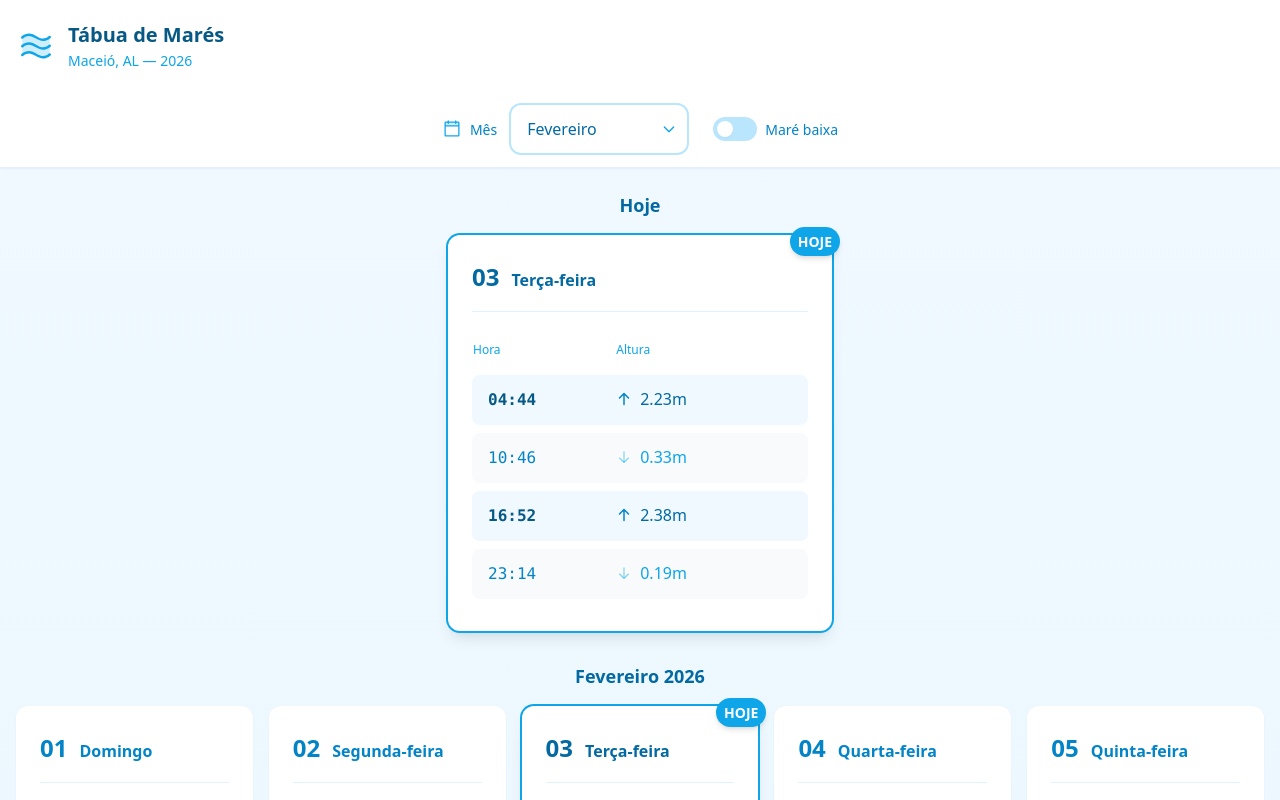
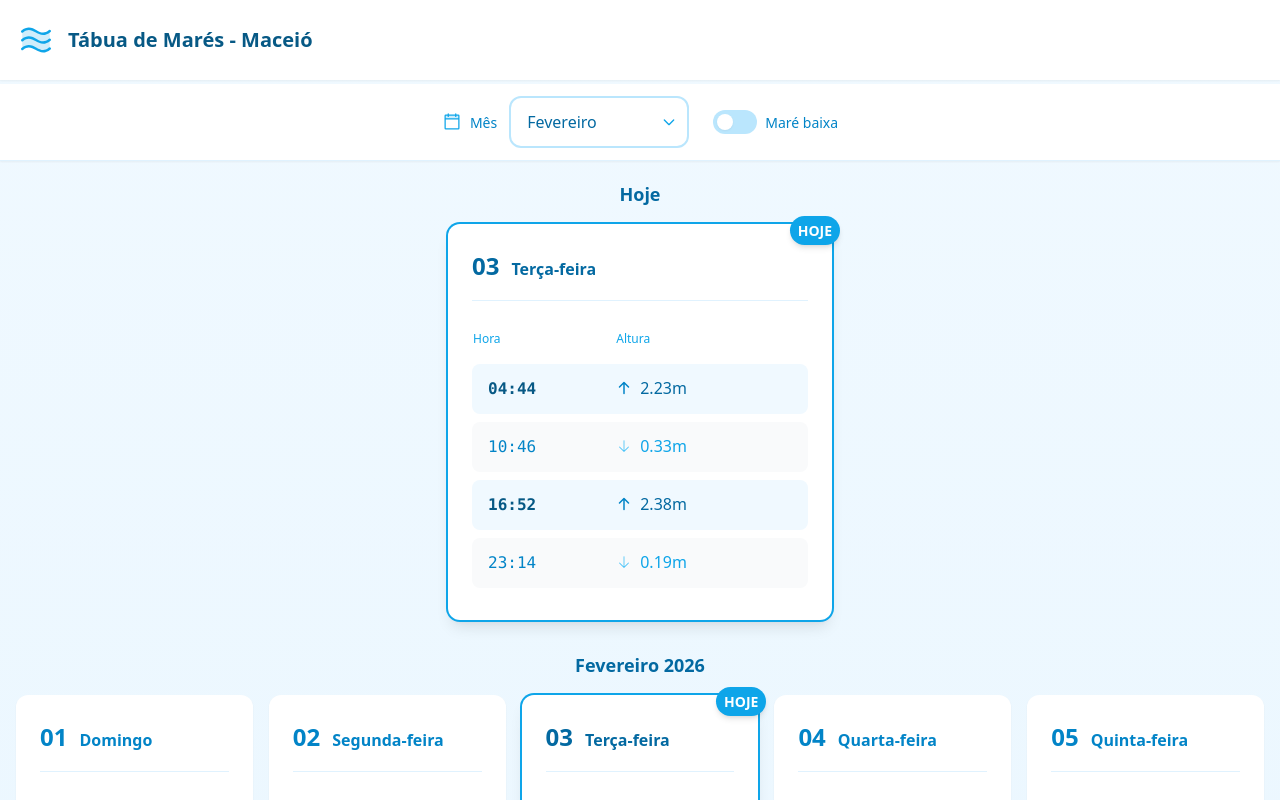
Before and after one commit to celosauro/tabuademares.maceio.br, a React (Vite) app: page / in a window 1280 px wide. Shown: the top 800 px of the page. Built offline with nearby package versions, Linux system fonts and the light colour scheme.

Commit message:
Ajusta título

```diff
--- a/src/App.tsx
+++ b/src/App.tsx
@@ -44,12 +44,9 @@ function App() {
         <div className="max-w-7xl mx-auto px-4 py-4 md:py-5">
           <div className="flex items-center gap-3">
             <Waves weight="duotone" className="w-8 h-8 md:w-10 md:h-10 text-tide-500" />
-            <div>
-              <h1 className="text-fluid-xl font-bold text-tide-800">
-                Tábua de Marés
-              </h1>
-              <p className="text-fluid-sm text-tide-500">Maceió, AL — 2026</p>
-            </div>
+            <h1 className="text-fluid-xl font-bold text-tide-800">
+              Tábua de Marés - Maceió
+            </h1>
           </div>
         </div>
       </header>
```
